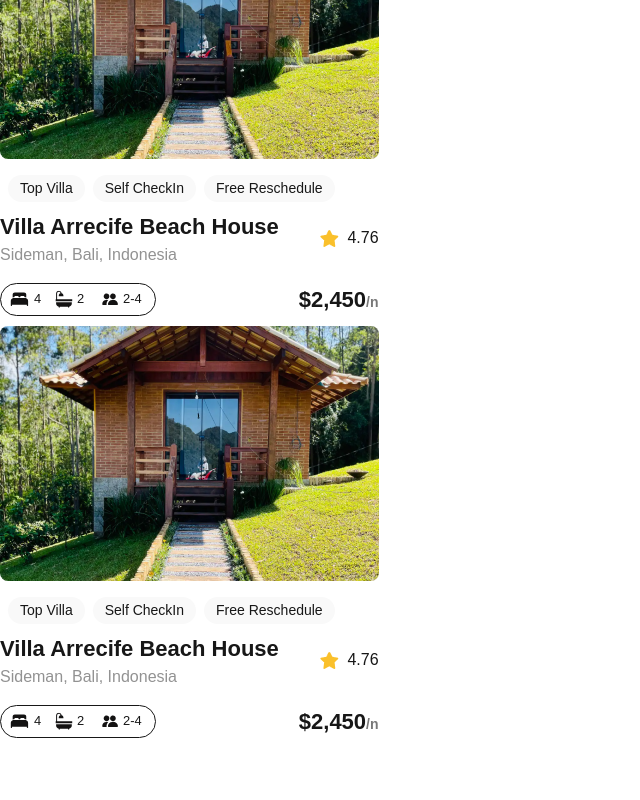
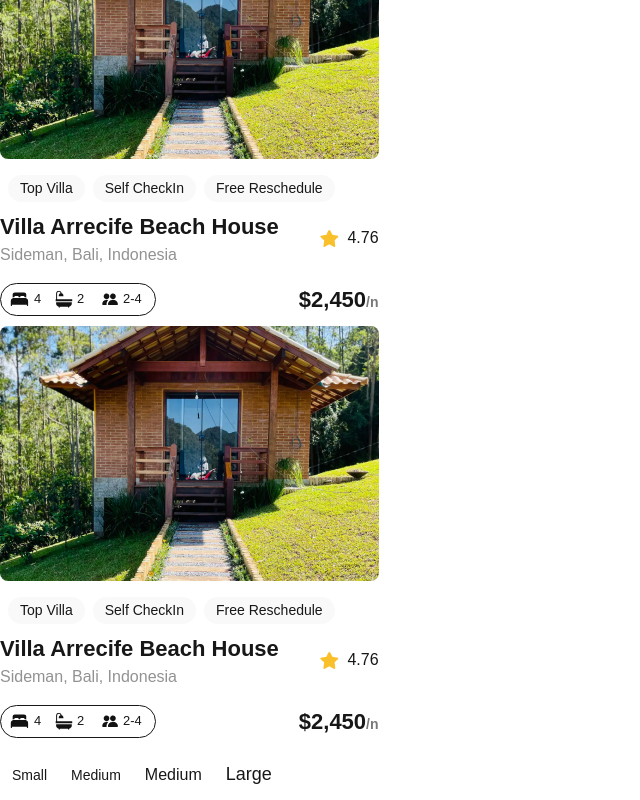
Before and after one commit to The-Boyo/alx-project-0x00-setup, a Next.js app in the folder alx-project-0x00/: page /landing in a window 1280 px wide. Shown: the part 546-1346 px from the top of the page, without its empty margins (0-640 px from the left). Before the commit the page ends 1294 px from the top, so only its background shows below. Built offline with nearby package versions, Linux system fonts and the light colour scheme.

Commit message:
Added a reusable button component

```diff
--- /dev/null
+++ b/alx-project-0x00/components/Button.tsx
@@ -0,0 +1,10 @@
+type propsButton = {
+	title: string;
+	styles?: string;
+};
+
+const Button: React.FC<propsButton> = ({ title, styles = "" }) => {
+	return <button className={`${styles}`}>{title}</button>;
+};
+
+export default Button;
--- a/alx-project-0x00/pages/landing.tsx
+++ b/alx-project-0x00/pages/landing.tsx
@@ -1,3 +1,4 @@
+import Button from "@/components/Button";
 import Card from "@/components/Card";
 
 const Landing: React.FC = () => {
@@ -7,6 +8,10 @@ const Landing: React.FC = () => {
 			<Card />
 			<Card />
 			<Card />
+			<Button title="Small" styles="rounded-sm text-sm p-3" />
+			<Button title="Medium" styles="rounded-md text-sm p-3" />
+			<Button title="Medium" styles="rounded-md text-md p-3" />
+			<Button title="Large" styles="rounded-lg text-lg p-3" />
 		</div>
 	);
 };
```
